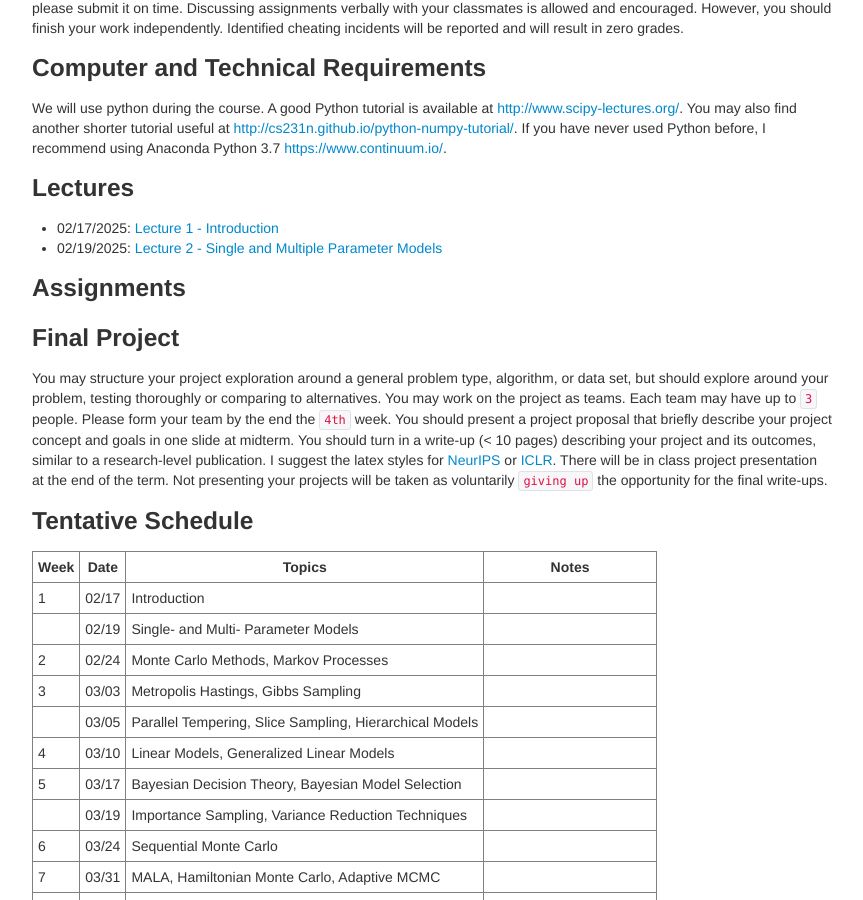
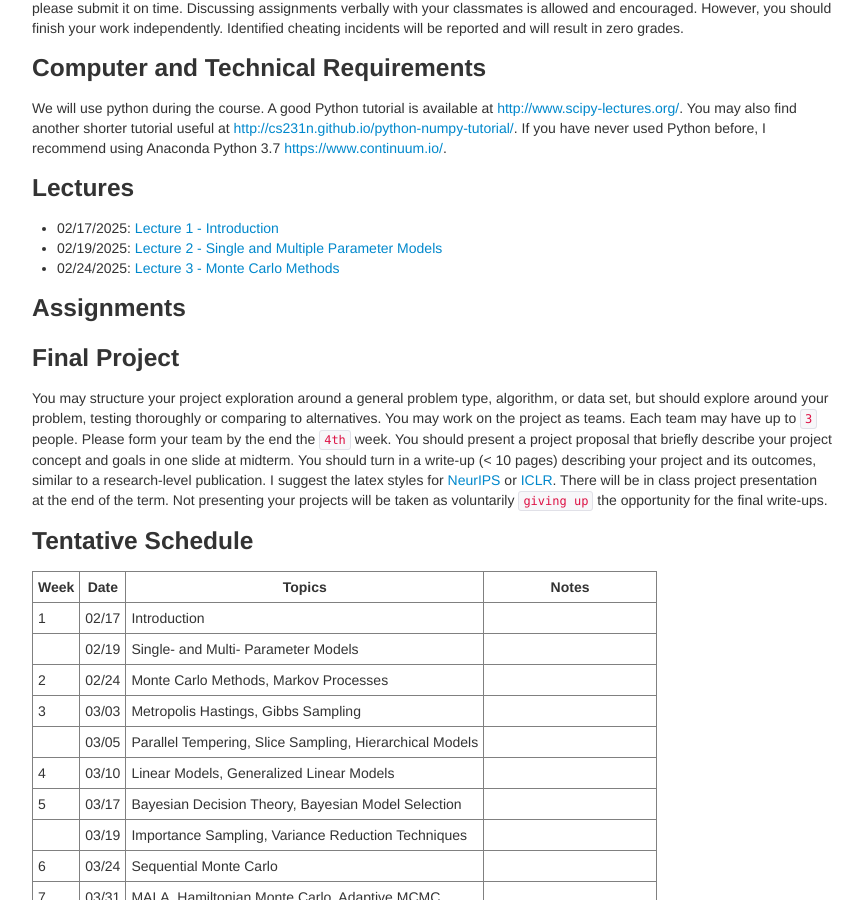
Before and after one commit to zcrabbit/zcrabbit.github.io, a Jekyll site: the page built from courses/btc-s25.md, in a window 1280 px wide and 900 px high, scrolled down 955 px. Shown: the whole window, without its empty margins (208-1071 px from the left). Built offline with Jekyll 4.4.1, drawn with Linux system fonts in a browser that asks for light colours.

Commit message:
lecture 3 out

```diff
--- a/courses/btc-s25.md
+++ b/courses/btc-s25.md
@@ -42,6 +42,7 @@ We will use python during the course. A good Python tutorial is available at <ht
 ### Lectures
 - 02/17/2025: [Lecture 1 - Introduction]({{sites.baseurl}}/static/slides/btc_spring25/lec01.pdf)
 - 02/19/2025: [Lecture 2 - Single and Multiple Parameter Models]({{sites.baseurl}}/static/slides/btc_spring25/lec02.pdf)
+- 02/24/2025: [Lecture 3 - Monte Carlo Methods]({{sites.baseurl}}/static/slides/btc_spring25/lec03.pdf)
 
 
 
```
Also changed, not shown: 3 other files.
